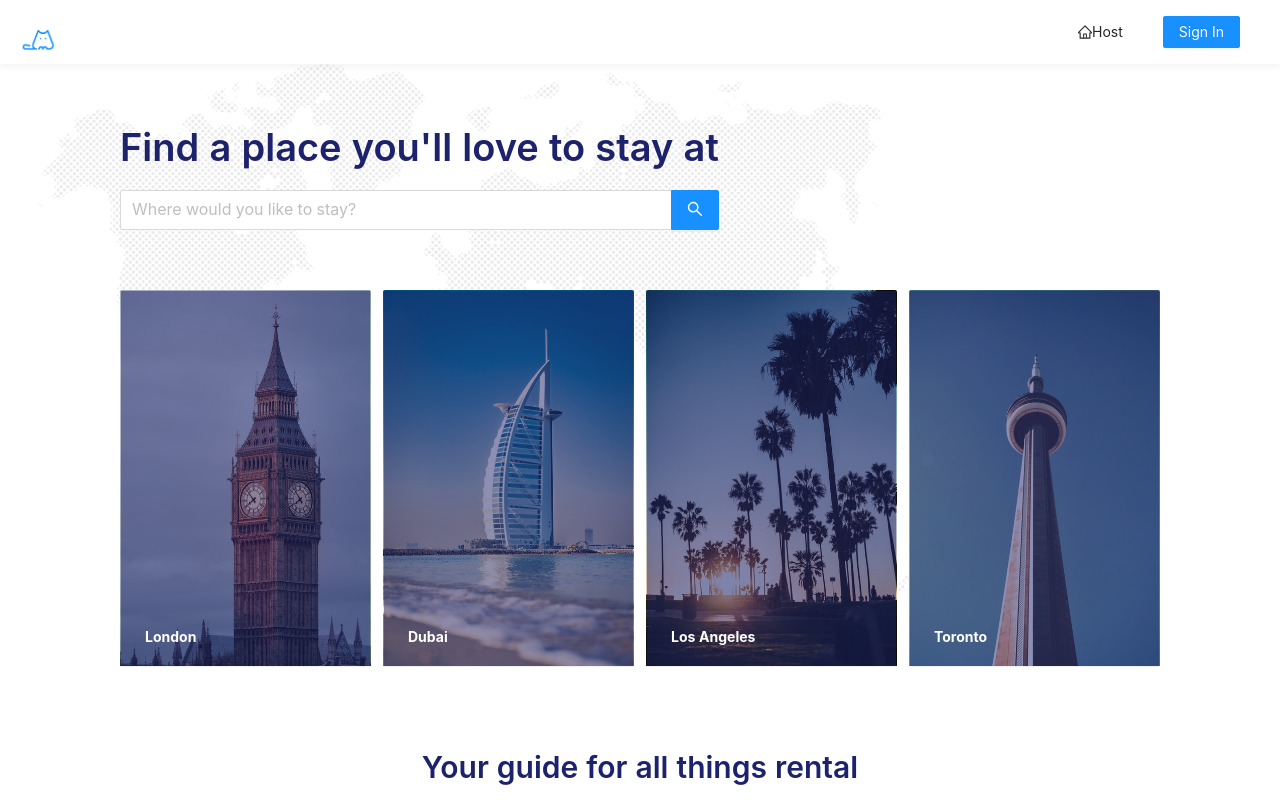
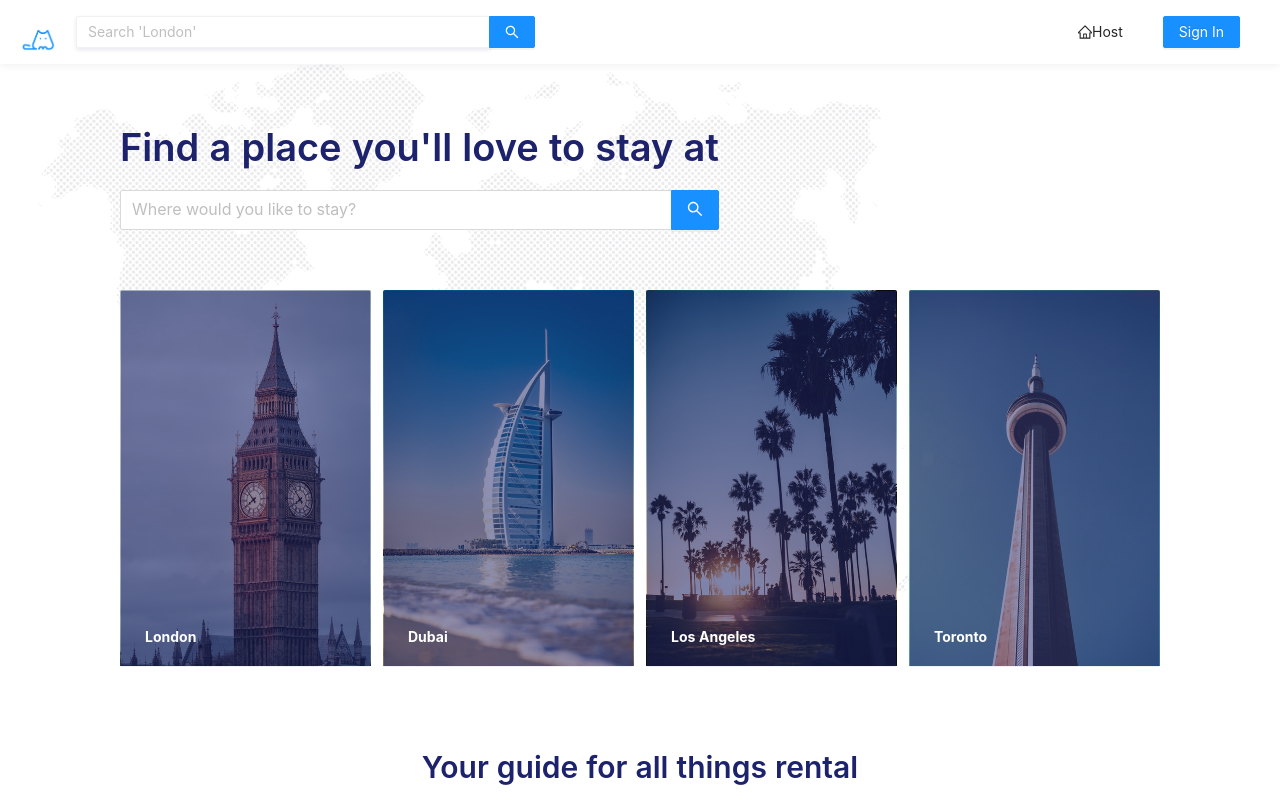
Before and after one commit to jTanG0506/recat, a React (Create React App) app in the folder client/: page / in a window 1280 px wide. Shown: the top 800 px of the page. Built offline with nearby package versions, Linux system fonts and the light colour scheme; no server answers.

Commit message:
Add search bar to app header

```diff
--- a/client/src/sections/AppHeader/index.tsx
+++ b/client/src/sections/AppHeader/index.tsx
@@ -1,18 +1,48 @@
-import React from "react";
-import { Link } from "react-router-dom";
-import { Layout } from "antd";
+import React, { useState, useEffect } from "react";
+import { Link, RouteComponentProps, withRouter } from "react-router-dom";
+import { Input, Layout } from "antd";
 import { MenuItems } from "./components";
 import { Viewer } from "../../lib/types";
 import logo from "./assets/recat-logo.png";
+import { displayErrorMessage } from "../../lib/utils";
 
 interface Props {
   viewer: Viewer;
   setViewer: (viewer: Viewer) => void;
 }
 
+const { Search } = Input;
 const { Header } = Layout;
 
-export const AppHeader = ({ viewer, setViewer }: Props) => {
+export const AppHeader = withRouter(
+  ({ viewer, setViewer, history, location }: Props & RouteComponentProps) => {
+    const [search, setSearch] = useState("");
+
+    useEffect(() => {
+      const { pathname } = location;
+      const pathnameSubstrings = pathname.split("/");
+
+      if (!pathname.includes("/listings")) {
+        setSearch("");
+        return;
+      }
+
+      if (pathname.includes("/listings") && pathnameSubstrings.length === 3) {
+        setSearch(pathnameSubstrings[2]);
+        return;
+      }
+    }, [location]);
+
+    const onSearch = (value: string) => {
+      const trimmedValue = value.trim();
+
+      if (trimmedValue) {
+        history.push(`/listings/${trimmedValue}`);
+      } else {
+        displayErrorMessage("Please enter a valid search!");
+      }
+    };
+
     return (
       <Header className="app-header">
         <div className="app-header__logo-search-section">
@@ -21,6 +51,15 @@ export const AppHeader = ({ viewer, setViewer }: Props) => {
               <img src={logo} alt="Recat Logo" />
             </Link>
           </div>
+          <div className="app-header__search-input">
+            <Search
+              placeholder="Search 'London'"
+              enterButton
+              value={search}
+              onChange={(evt) => setSearch(evt.target.value)}
+              onSearch={onSearch}
+            />
+          </div>
         </div>
         <div className="app-header__menu-section">
           <MenuItems viewer={viewer} setViewer={setViewer} />
@@ -28,3 +67,4 @@ export const AppHeader = ({ viewer, setViewer }: Props) => {
       </Header>
     );
   }
+);
--- a/client/src/sections/Listings/index.tsx
+++ b/client/src/sections/Listings/index.tsx
@@ -1,4 +1,4 @@
-import React, { useState } from "react";
+import React, { useState, useEffect, useRef } from "react";
 import { useQuery } from "@apollo/react-hooks";
 import { RouteComponentProps, Link } from "react-router-dom";
 import { Layout, List, Typography } from "antd";
@@ -26,9 +26,11 @@ interface MatchParams {
 export const Listings = ({ match }: RouteComponentProps<MatchParams>) => {
   const [filter, setFilter] = useState(ListingsFilter.PRICE_LOW_TO_HIGH);
   const [page, setPage] = useState(1);
+  const locationRef = useRef(match.params.location);
   const { loading, data, error } = useQuery<ListingsData, ListingsVariables>(
     LISTINGS,
     {
+      skip: locationRef.current !== match.params.location && page !== 1,
       variables: {
         location: match.params.location,
         filter,
@@ -37,6 +39,11 @@ export const Listings = ({ match }: RouteComponentProps<MatchParams>) => {
       },
     }
   );
+
+  useEffect(() => {
+    setPage(1);
+    locationRef.current = match.params.location;
+  }, [match.params.location]);
 
   if (loading || error) {
     return (
```
Lines whose indentation alone changed are shown as unchanged.
